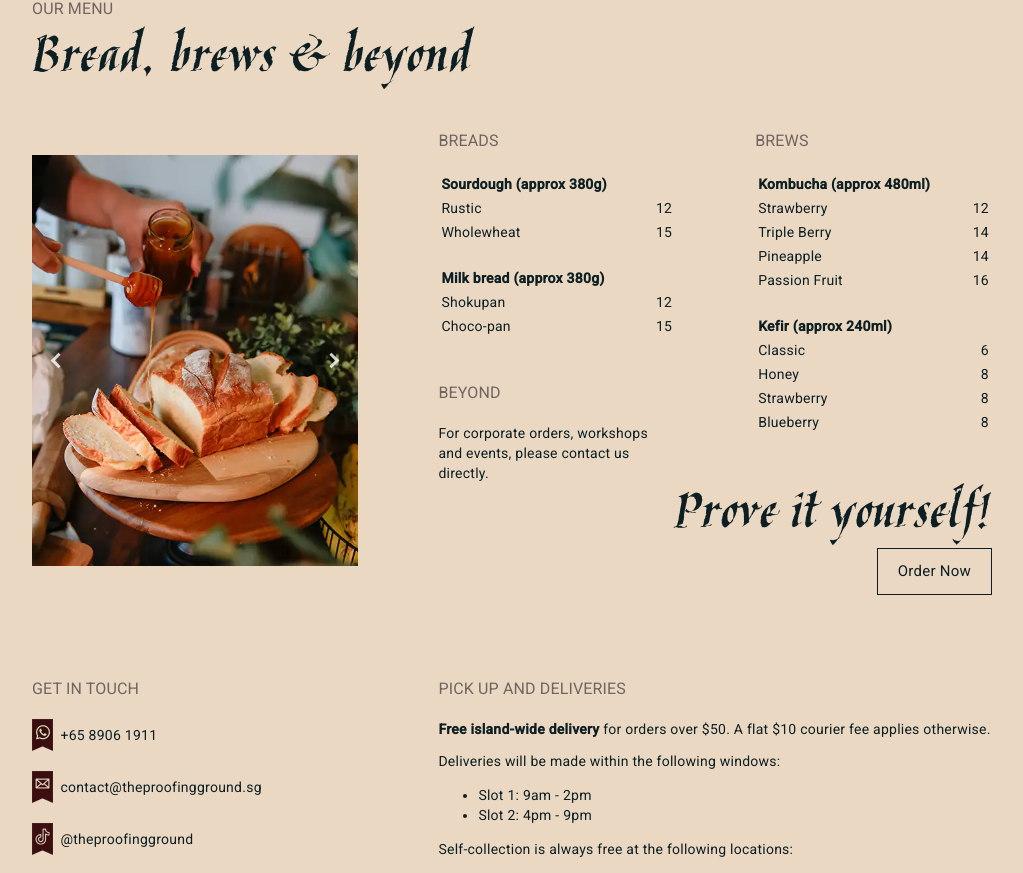
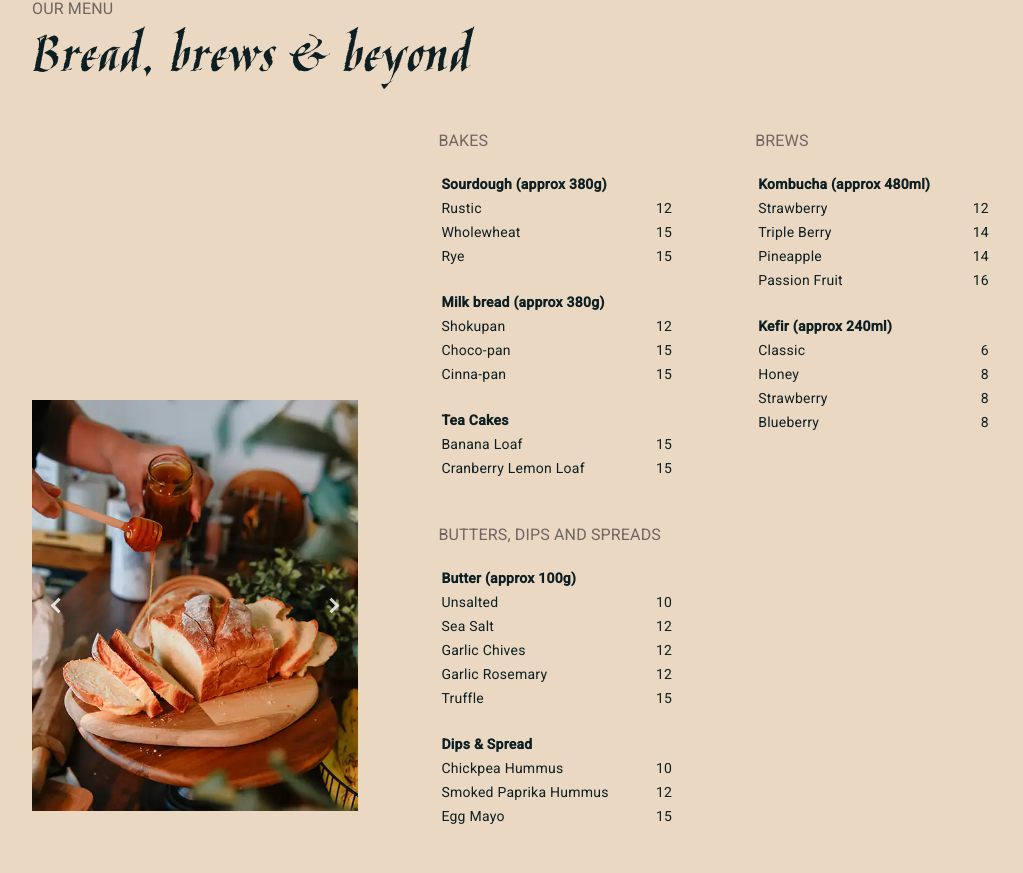
Before and after one commit to LeahNyang/Bunketry, an Angular app: page / in a window 1280 px wide. Shown: the part 1917-2790 px from the top of the page, without its empty margins (128-1151 px from the left). Built offline with nearby package versions, Linux system fonts and the light colour scheme.

Commit message:
updated menu

```diff
--- a/src/app/app.routes.ts
+++ b/src/app/app.routes.ts
@@ -1,6 +1,7 @@
 import { Routes } from '@angular/router';
 import { HomeComponent } from './home/home.component';
 import { OrderComponent } from './order/order.component';
+import { BlogComponent } from './blog/blog.component';
 
 export const routes: Routes = [
     {
@@ -15,6 +16,12 @@ export const routes: Routes = [
         pathMatch:'full'
       },
       {
+        path: 'blog',
+        component: BlogComponent,
+        title: 'Blog',
+        pathMatch:'full'
+      },
+      {
         path: '**',
         redirectTo:'',
         pathMatch:'full'
--- /dev/null
+++ b/src/app/blog/blog.component.html
@@ -0,0 +1 @@
+<p>blog works!</p>
--- a/src/app/menu-card/menu-card.component.css
+++ b/src/app/menu-card/menu-card.component.css
@@ -8,6 +8,7 @@
 .menu_carousel{
     display: block;
     width: 34%;
+
 
 }
 .mobile_menu_carousel{
--- a/src/app/menu-card/menu-card.component.html
+++ b/src/app/menu-card/menu-card.component.html
@@ -16,7 +16,7 @@
             <div [ngClass]="!mobile? 'menu' : 'mobile_menu'">
                 <div [ngClass]="!mobile? 'menu_items' : 'mobile_menu_items'">
                     <div [ngClass]="!mobile? 'menu_colum' : 'mobile_menu_colum'">
-                        <h3>BREADS</h3>
+                        <h3>BAKES</h3>
 
                         <table>
                             <tr>
@@ -29,6 +29,10 @@
                             </tr>
                             <tr>
                                 <td class="menu_item">Wholewheat</td>
+                                <td class="menu_price">15</td>
+                            </tr>
+                            <tr>
+                                <td class="menu_item">Rye</td>
                                 <td class="menu_price">15</td>
                             </tr>
                             <br/>
@@ -44,7 +48,73 @@
                                 <td class="menu_item">Choco-pan</td>
                                 <td class="menu_price">15</td>
                             </tr>
+                            <tr>
+                                <td class="menu_item">Cinna-pan</td>
+                                <td class="menu_price">15</td>
+                            </tr>
+                            <br/>
+                            <tr>
+                                <td class="menu_item" style="font-weight: bold;">Tea Cakes</td>
+
+                            </tr>
+                            <tr>
+                                <td class="menu_item">Banana Loaf</td>
+                                <td class="menu_price">15</td>
+                            </tr>
+                            <tr>
+                                <td class="menu_item">Cranberry Lemon Loaf</td>
+                                <td class="menu_price">15</td>
+                            </tr>
+
                         </table>
+                        <br/>
+                        <br/>
+                        <h3>BUTTERS, DIPS AND SPREADS</h3>
+                        <table>
+
+                            <tr>
+                                <td class="menu_item" style="font-weight: bold;">Butter &#40;approx 100g&#41;</td>
+                            </tr>
+                            <tr>
+                                <td class="menu_item">Unsalted</td>
+                                <td class="menu_price">10</td>
+                            </tr>
+                            <tr>
+                                <td class="menu_item">Sea Salt</td>
+                                <td class="menu_price">12</td>
+                            </tr>
+                            <tr>
+                                <td class="menu_item">Garlic Chives</td>
+                                <td class="menu_price">12</td>
+                            </tr>
+                            <tr>
+                                <td class="menu_item">Garlic Rosemary</td>
+                                <td class="menu_price">12</td>
+                            </tr>
+                            <tr>
+                                <td class="menu_item">Truffle</td>
+                                <td class="menu_price">15</td>
+                            </tr>
+                            <br/>
+                            <tr>
+                                <td class="menu_item" style="font-weight: bold;">Dips & Spread</td>
+                            </tr>
+                            <tr>
+                                <td class="menu_item">Chickpea Hummus</td>
+                                <td class="menu_price">10</td>
+                            </tr>
+                            <tr>
+                                <td class="menu_item">Smoked Paprika Hummus</td>
+                                <td class="menu_price">12</td>
+                            </tr>
+                            <tr>
+                                <td class="menu_item">Egg Mayo</td>
+                                <td class="menu_price">15</td>
+                            </tr>
+
+
+                        </table>
+
                         <div *ngIf="!mobile">
 
                             <br />
@@ -103,6 +173,7 @@
                                 <td class="menu_price">8</td>
                             </tr>
                         </table>
+
                     </div>
                     <div *ngIf="mobile">
 
--- a/src/app/navbar/navbar.component.css
+++ b/src/app/navbar/navbar.component.css
@@ -34,7 +34,7 @@
     margin-left: auto;
     margin-right: auto;
     min-width: fit-content;
-    width: 25%;
+    width: 20%;
     padding-left: 2px;
     padding-right: 2px;
     height:50px;
--- a/src/app/navbar/navbar.component.html
+++ b/src/app/navbar/navbar.component.html
@@ -7,7 +7,7 @@
     <div class="navbar ">
         <div class="container">
             <div class="navcontainer">
-                <div class="navcomponents" style="width:40% ;">
+                <div class="navcomponents" style="width:50% ;">
                     <img [routerLink]="['']" class="brand-logo" src="/assets/TPG_Logo_Nav.webp" alt="logo" aria-hidden="true">
                 </div>
 
@@ -16,6 +16,7 @@
                         <li [routerLink]="['']" fragment="about-section" id="nav_about" ><a >About</a></li>
                         <li [routerLink]="['']" fragment="menu-section" id="nav_menu"><a >Menu</a></li>
                         <li [routerLink]="['']" fragment="contact-section" id="nav_contact"><a >Contact</a></li>
+                        <li routerLink="/blog" id="blog_button"><a >Blog</a></li>
                         <li  (click)="orderRedirect()" style=" border:1.5px solid #ead8c2;" id="nav_order"><a  style="text-decoration: none;color: #ead8c2;" >Order Now</a></li>
                     </ul>
 
@@ -37,6 +38,10 @@
                                 <span [routerLink]="['']" fragment="contact-section" id="nav_m_contact">Contact</span>
                             </button>
                             <button mat-menu-item>
+
+                                <span routerLink="/blog" id="blog_button_mobile">Blog</span>
+                            </button>
+                            <button mat-menu-item>
                                 <a  (click)="orderRedirect()"  style="text-decoration: none;" id="nav_m_order">
                                     <span id="nav_m_order">Order</span>
                                 </a>
```
Also changed, not shown: src/app/blog/blog.component.ts (added, +12 -0 lines), src/app/blog/blog.component.css (added), 1 other file (tests, documents, lock files or other folders).
